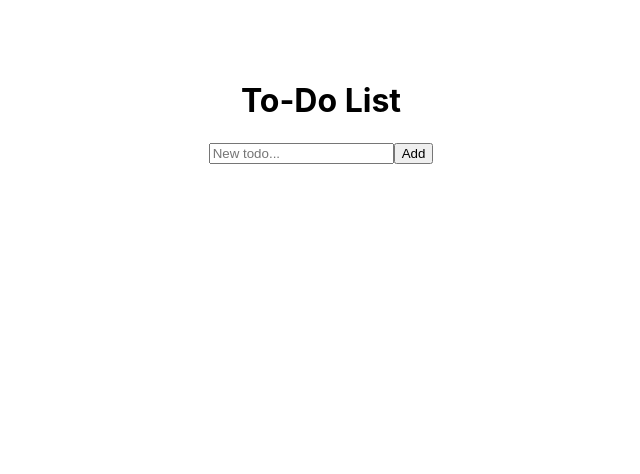
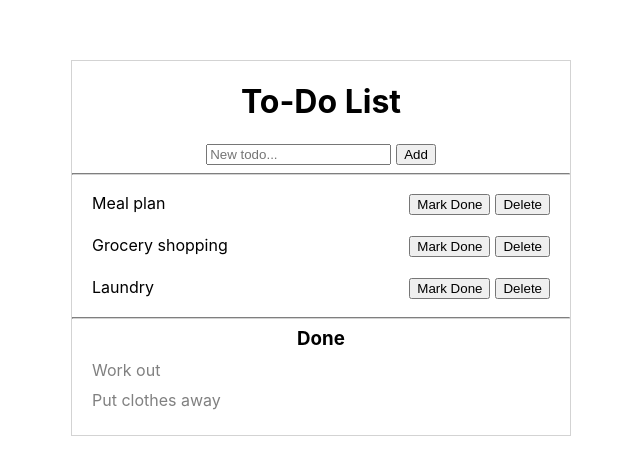
Before and after one commit to cameron-hicks/todo-toy-react, a React (Create React App) app: page / in a window 1280 px wide. Shown: the part 260-734 px from the top of the page, without its empty margins (319-959 px from the left). Built offline with nearby package versions, Linux system fonts and the light colour scheme.

Commit message:
todo: debug markDone

```diff
--- a/src/App.css
+++ b/src/App.css
@@ -11,6 +11,40 @@ body {
 
 body > * {
   margin: 0 auto;
+}
+
+hr {
+  border-color: lightgray;
+}
+
+.App {
+  margin: 0 auto;
+  width: 500px;
+  border: 1px solid lightgray;
+}
+
+.todo-item {
+  padding: 10px 20px;
+  display: flex;
+  flex-direction: row;
+  justify-content: space-between;
+}
+
+button {
+  margin-left: 5px;
+}
+
+h3 {
+  margin: 5px 0;
+}
+
+.finished-todos {
+  margin-bottom: 20px;
+}
+
+.finished-todos .todo-item {
+  color: gray;
+  padding: 5px 20px;
 }
 
 
--- a/src/components/App.js
+++ b/src/components/App.js
@@ -2,16 +2,37 @@ import { useState } from 'react';
 import '../App.css';
 import TodoInput from './TodoInput.jsx';
 import TodoList from './TodoList.jsx';
+import FinishedTodos from './FinishedTodos.jsx';
 
 function App() {
-  const [todos, setTodos] = useState([]);
+  const [todos, setTodos] = useState(['Meal plan', 'Grocery shopping', 'Laundry']);
+  const [finishedTodos, setFinishedTodos] = useState(['Work out', 'Put clothes away']);
   const [input, setInput] = useState('');
-  console.log(todos, input);
+  console.log(todos, finishedTodos, input);
+
+  const changeHandler = (event) => {
+    setInput(event.target.value);
+  }
 
   const clickHandler = (event) => {
     event.preventDefault();
     setTodos([...todos, input]);
-    return;
+    setInput('');
+  }
+
+  const removeTodo = (index) => {
+    const todosClone = [...todos];
+    todosClone.splice(index, 1);
+    return todosClone;
+  }
+
+  const markDone = (index) => {
+    setFinishedTodos([...finishedTodos, todos[index]]);
+    setTodos(removeTodo(index));
+  }
+
+  const deleteItem = (index) => {
+    setTodos(removeTodo(index));
   }
 
   return (
@@ -20,11 +41,19 @@ function App() {
         <h1>To-Do List</h1>
         <TodoInput
           input={input}
-          setInput={setInput}
+          changeHandler={changeHandler}
           clickHandler={clickHandler}
         />
       </header>
-      <TodoList todos={todos}/>
+      <hr></hr>
+      <TodoList
+        todos={todos}
+        markDone={markDone}
+        deleteItem={deleteItem}
+      />
+      <hr></hr>
+      <h3>Done</h3>
+      <FinishedTodos todos={finishedTodos} />
     </div>
   );
 }
--- /dev/null
+++ b/src/components/FinishedTodos.jsx
@@ -0,0 +1,15 @@
+import TodoItem from './TodoItem.jsx';
+
+const FinishedTodos = ({ todos }) => {
+
+  return (
+    <div className="todo-list finished-todos">
+      {todos.map( (value, index) =>
+        <TodoItem
+          value={value}
+          id={`Finished#${index}`}/> )}
+    </div>
+  )
+}
+
+export default FinishedTodos;
--- a/src/components/TodoInput.jsx
+++ b/src/components/TodoInput.jsx
@@ -1,11 +1,10 @@
-const TodoInput = ({ input, setInput, clickHandler }) => {
+const TodoInput = ({ input, changeHandler, clickHandler }) => {
   return ( <div>
     <form>
       <input id="todo-input"
         type="text"
         placeholder="New todo..."
-        value={input}
-        onChange={(value) => setInput(value)}>
+        onChange={changeHandler}>
       </input>
       <button
         onClick={clickHandler}>
--- a/src/components/TodoItem.jsx
+++ b/src/components/TodoItem.jsx
@@ -1,5 +1,11 @@
-const TodoList = ({ value }) => {
-  return ( <div> {value} </div> )
+const TodoList = ({ id, value, markDone, deleteItem }) => {
+  return ( <div className="todo-item" key={id}>
+    <span className="todo-item-text">{value}</span>
+    <div>
+      {markDone && <button className="mark-done" onClick={markDone}>Mark Done</button>}
+      {deleteItem && <button className="delete-item" onClick={deleteItem}>Delete</button>}
+    </div>
+    </div> )
 }
 
 export default TodoList;
--- a/src/components/TodoList.jsx
+++ b/src/components/TodoList.jsx
@@ -1,10 +1,15 @@
 import TodoItem from './TodoItem.jsx';
 
-const TodoList = ({ todos }) => {
+const TodoList = ({ todos, markDone, deleteItem }) => {
 
   return (
     <div className="todo-list">
-      {todos.map( value => <TodoItem value={value} /> )}
+      {todos.map( (value, index) =>
+        <TodoItem
+          value={value}
+          markDone={markDone}
+          deleteItem={deleteItem}
+          id={`Todo#${index}`}/> )}
     </div>
   )
 }
```
Also changed, not shown: 1 other file (tests, documents, lock files or other folders).
